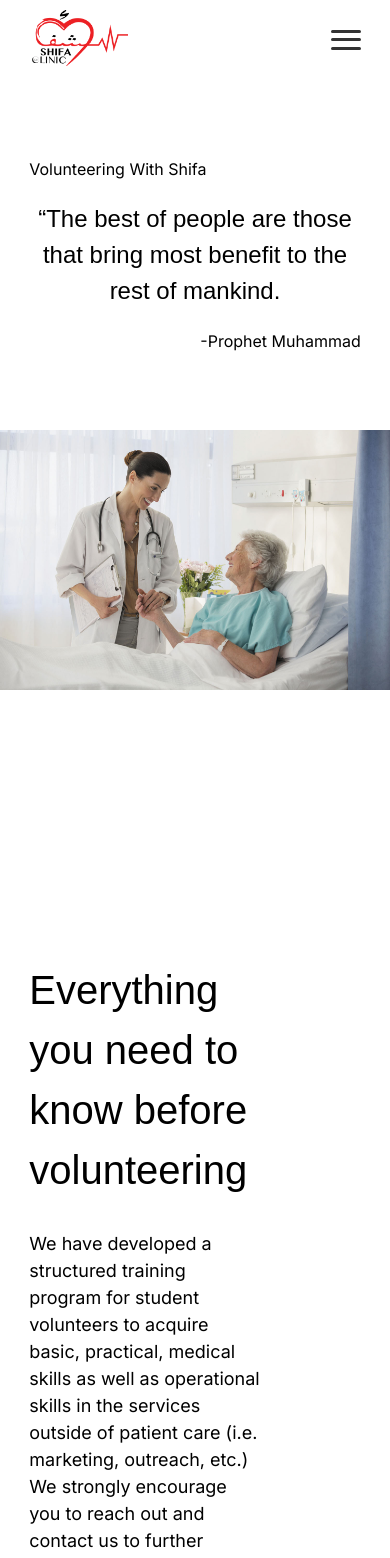
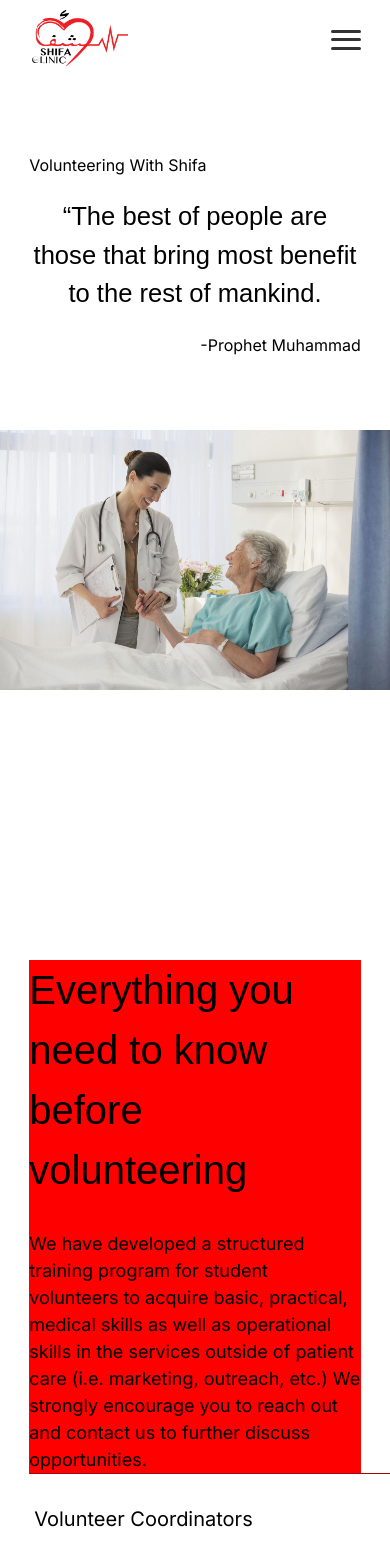
Before and after one commit to dylsub/SHIFAClinicWebsite, a Next.js app in the folder frontend/: page /get-involved in a window 390 px wide. Shown: the top 1558 px of the page. Built offline with nearby package versions, Linux system fonts and the light colour scheme; a web font is replaced by a local one.

Commit message:
Added changes

```diff
--- a/frontend/app/(components)/get-involved/FAQ/GetInvolvedFAQ.module.css
+++ b/frontend/app/(components)/get-involved/FAQ/GetInvolvedFAQ.module.css
@@ -1,3 +1,10 @@
 .textColumn {
   margin-right: 100px;
+  background-color: red;
 }
+
+@media only screen and (max-width: 1000px) {
+  .textColumn {
+    margin-right: 0px;
+  }
+}
--- a/frontend/app/(components)/get-involved/HeroQuote.module.css
+++ b/frontend/app/(components)/get-involved/HeroQuote.module.css
@@ -55,7 +55,7 @@
 
 @media only screen and (max-width: 720px) {
   .quoteText {
-    font-size: 1.5em;
+    font-size: 1.6em;
   }
   .quoteContainer {
     height: 350px;
```
